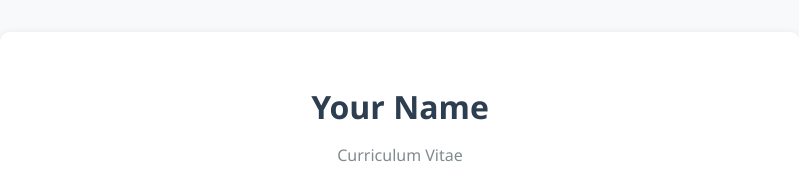
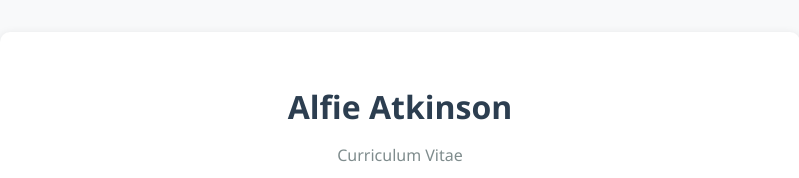
Before and after one commit to alfieatkinson/latex-cv-template, a plain HTML site: page docs/index.html in a window 1280 px wide. Shown: the top 178 px of the page, without its empty margins (240-1039 px from the left). Drawn offline with Linux system fonts and the light colour scheme; no server answers.

Commit message:
feat: personalize index.html for Alfie Atkinson's CV
- Update title and heading with personal name
- Maintain separation between template and personal repos

```diff
--- a/docs/index.html
+++ b/docs/index.html
@@ -3,7 +3,7 @@
 <head>
     <meta charset="UTF-8">
     <meta name="viewport" content="width=device-width, initial-scale=1.0">
-    <title>Your Name - CV</title>
+    <title>Alfie Atkinson - CV</title>
     <style>
         body {
             font-family: 'Segoe UI', Tahoma, Geneva, Verdana, sans-serif;
@@ -57,7 +57,7 @@
 </head>
 <body>
     <div class="container">
-        <h1>Your Name</h1>
+        <h1>Alfie Atkinson</h1>
         <p class="subtitle">Curriculum Vitae</p>
 
         <div class="pdf-preview">
```
